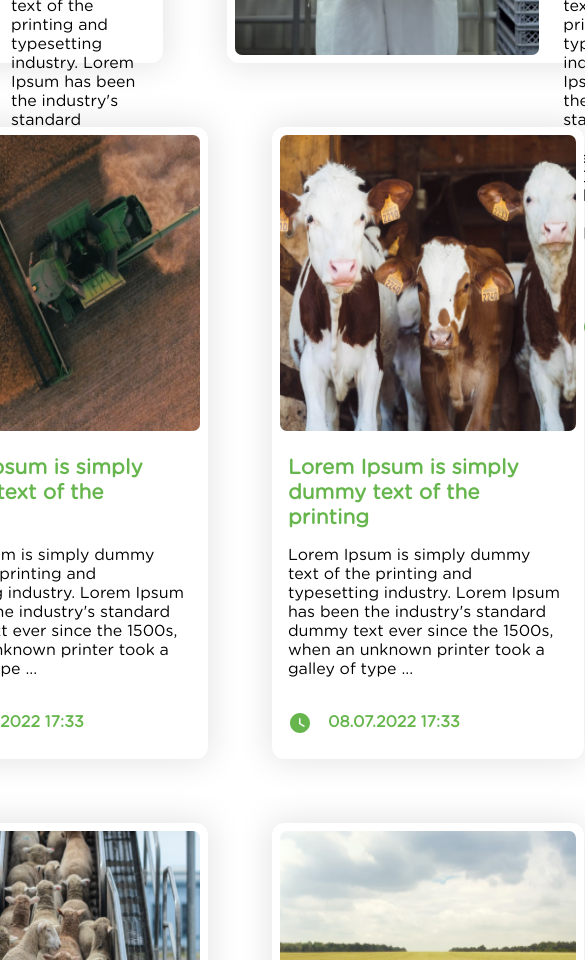
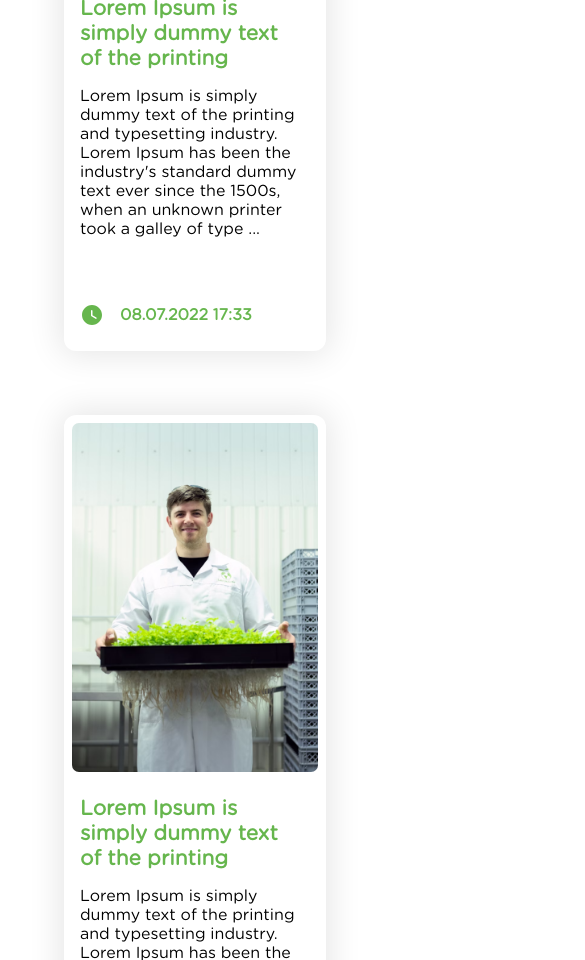
Before and after one commit to kenanmusali/Xacmaz-AgroPark, a React (Vite) app: page /news in a window 390 px wide. Shown: the part 1040-2000 px from the top of the page, 585 px wide, since content can reach past the window. Built offline with nearby package versions, Linux system fonts and the light colour scheme; data requests are answered from the project's data file.

Commit message:
0.2 (News Section CSS Uptaded)

```diff
--- a/src/Components/Loading/style.css
+++ b/src/Components/Loading/style.css
@@ -54,7 +54,7 @@ justify-content: center;
 .Load {
     display: inline-block;
     height: 30rem;
-    margin-bottom: 5rem;
+    margin-bottom: 2rem;
     text-decoration: none !important;
     margin-right: 2rem;
 
--- a/src/Components/News/responsive.css
+++ b/src/Components/News/responsive.css
@@ -1,8 +1,67 @@
 /* Phone */
-@media screen and (max-width: 767px) {}
+@media screen and (max-width: 767px) {
+    .divbarnewssection1 {
+        display: flex;
+        flex-direction: column;
+    }
+
+    .divNewsAddBarContainer .divbarnewssection2-column {
+        display: grid;
+        grid-template-columns: repeat(1, 1fr);
+        gap: 4rem;
+        align-items: center;
+        justify-content: center;
+        margin-top: 4rem;
+        padding-inline: 1rem;
+    }
+
+    .divNewsbar {
+        display: flex;
+        flex-direction: column;
+    }
+
+    .divNewsbar {
+        display: flex;
+        box-shadow: 0px 0px 33px 4px rgba(0, 0, 0, 0.1);
+        width: fit-content;
+        background-color: white;
+        height: fit-content;
+        border-radius: 12px;
+        transition: all 0.4s;
+    }
+
+    .divNewsAddBarContainer{
+        padding: none;
+    }
+
+    .NewsText1 {
+        margin-bottom: 1rem;
+        font-size: 1.3rem;
+    }
+
+    .divNewsTextsSections {
+        padding: 1rem 1.5rem 1.5rem 1rem;
+    }
+}
 
 /* Tablet */
-@media screen and (min-width: 767px) and (max-width: 1024px) {}
+@media screen and (min-width: 767px) and (max-width: 1024px) {
+    .divbarnewssection1 {
+        display: flex;
+        flex-direction: column;
+    }
+
+    .divNewsAddBarContainer .divbarnewssection2-column {
+        display: grid;
+        grid-template-columns: repeat(2, 1fr);
+        gap: 4rem;
+        align-items: center;
+        justify-content: center;
+        margin-top: 4rem;
+        padding-inline: 5rem;
+
+    }
+}
 
 /* Laptop */
 @media screen and (min-width: 1024px) {}
--- a/src/Components/News/style.css
+++ b/src/Components/News/style.css
@@ -63,7 +63,7 @@
     box-shadow: 0px 0px 33px 4px rgba(0, 0, 0, 0.1);
     width: 43rem;
     background-color: white;
-    height: 28rem;
+    height: 24rem;
     border-radius: 12px;
     transition: all 0.4s;
 }
@@ -166,3 +166,12 @@
 .divNewsbar1 .divNewsTimeZone {
     margin-top: 2rem;
 }
+
+.divbarnewssection1 .NewsImage1 {
+    flex-grow: 1;
+    object-fit: contain;
+    max-width: 100%;
+    max-height: 100%;
+    width: auto;
+    height: auto;
+}
```
